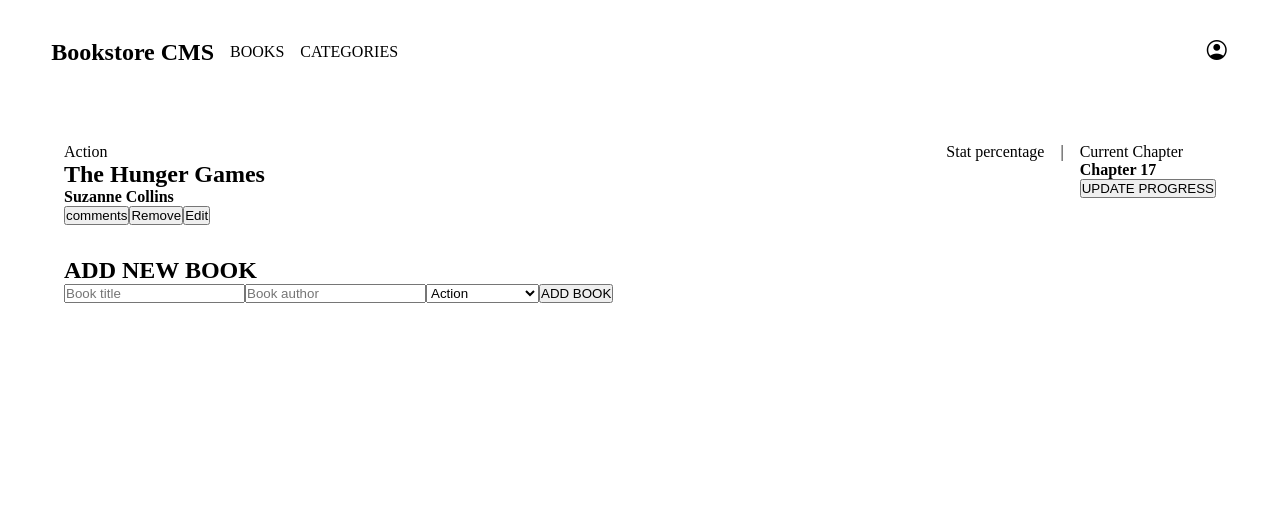
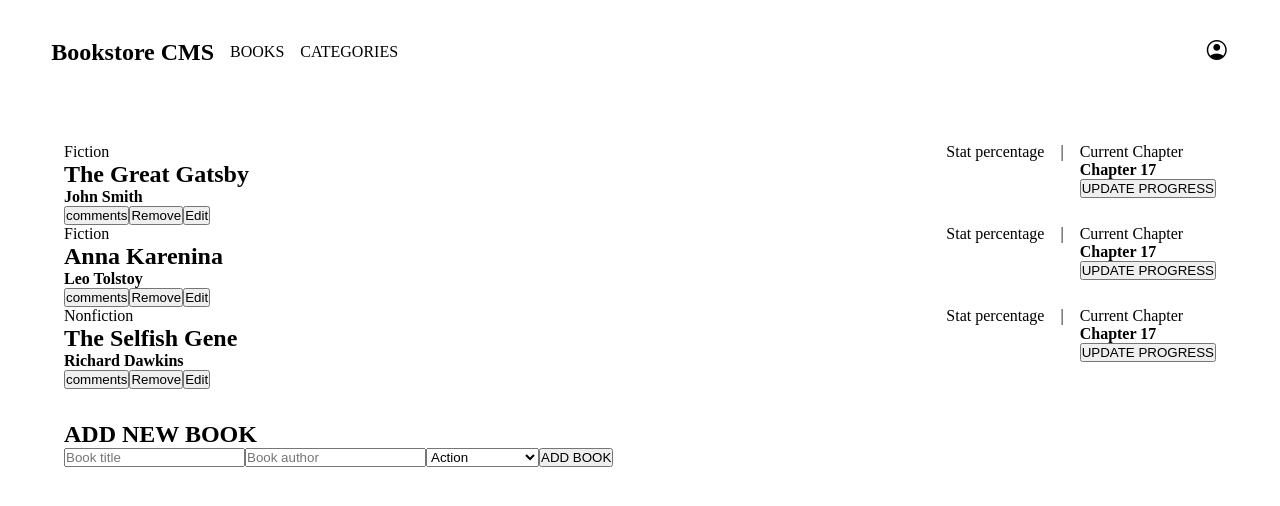
Before and after one commit to UbdaNam/bookstore, a React (Create React App) app: page / in a window 1280 px wide. Shown: the top 506 px of the page. Built offline with nearby package versions, Linux system fonts and the light colour scheme.

Commit message:
Connect react with redux

```diff
--- a/package.json
+++ b/package.json
@@ -7,6 +7,7 @@
     "@testing-library/jest-dom": "^5.16.5",
     "@testing-library/react": "^13.4.0",
     "@testing-library/user-event": "^13.5.0",
+    "prop-types": "^15.8.1",
     "react": "^18.2.0",
     "react-dom": "^18.2.0",
     "react-redux": "^8.0.5",
--- a/src/components/AddBook.js
+++ b/src/components/AddBook.js
@@ -1,19 +1,48 @@
-import React from 'react';
+import React, { useState } from 'react';
+import { useDispatch } from 'react-redux';
 import style from '../styles/AddBook.module.css';
+import { addBook } from '../redux/books/booksSlice';
 
 export default function AddBook() {
+  const dispatch = useDispatch();
+  const [title, setTitle] = useState('');
+  const [author, setAuthor] = useState('');
+  const [category, setCategory] = useState('action');
+
+  const handleSubmit = (e) => {
+    e.preventDefault();
+    if (title && author) {
+      dispatch(addBook({ title, author, category }));
+    }
+  };
   return (
     <div className={style['form-container']}>
       <h2>ADD NEW BOOK</h2>
       <form className={style['add-form']}>
-        <input type="text" placeholder="Book title" />
-        <input type="text" placeholder="Book author" />
-        <select name="category">
+        <input
+          type="text"
+          onChange={(e) => setTitle(e.target.value)}
+          placeholder="Book title"
+          required
+        />
+        <input
+          type="text"
+          onChange={(e) => setAuthor(e.target.value)}
+          placeholder="Book author"
+          required
+        />
+        <select
+          name="category"
+          value={category}
+          onChange={(e) => setCategory(e.target.value)}
+        >
           <option value="action">Action</option>
           <option value="science-fiction">Science Fiction</option>
           <option value="economy">Economy</option>
         </select>
-        <button type="submit">ADD BOOK</button>
+        <button type="submit" onClick={handleSubmit}>
+          ADD BOOK
+        </button>
       </form>
     </div>
   );
--- a/src/components/Book.js
+++ b/src/components/Book.js
@@ -1,16 +1,24 @@
 import React from 'react';
+import { useDispatch } from 'react-redux';
+import PropTypes from 'prop-types';
 import style from '../styles/Book.module.css';
+import { removeBook } from '../redux/books/booksSlice';
 
-export default function Book() {
+export default function Book({
+  itemId, title, author, category,
+}) {
+  const dispatch = useDispatch();
   return (
     <div className={style.card}>
       <div className="card-info">
-        <span>Action</span>
-        <h2>The Hunger Games</h2>
-        <h4>Suzanne Collins</h4>
+        <span>{category}</span>
+        <h2>{title}</h2>
+        <h4>{author}</h4>
         <div className="btn-container">
           <button type="button">comments</button>
-          <button type="button">Remove</button>
+          <button type="button" onClick={() => dispatch(removeBook(itemId))}>
+            Remove
+          </button>
           <button type="button">Edit</button>
         </div>
       </div>
@@ -26,3 +34,10 @@
     </div>
   );
 }
+
+Book.propTypes = {
+  itemId: PropTypes.string.isRequired,
+  title: PropTypes.string.isRequired,
+  author: PropTypes.string.isRequired,
+  category: PropTypes.string.isRequired,
+};
--- a/src/components/BookList.js
+++ b/src/components/BookList.js
@@ -1,10 +1,22 @@
 import React from 'react';
+import { useSelector } from 'react-redux';
 import Book from './Book';
 
 export default function BookList() {
+  const { books } = useSelector((state) => state.books);
   return (
     <div className="list-container">
-      <Book />
+      {books.map(({
+        itemId, title, author, category,
+      }) => (
+        <Book
+          key={itemId}
+          itemId={itemId}
+          title={title}
+          author={author}
+          category={category}
+        />
+      ))}
     </div>
   );
 }
--- a/src/redux/books/booksSlice.js
+++ b/src/redux/books/booksSlice.js
@@ -1,7 +1,26 @@
 import { createSlice } from '@reduxjs/toolkit';
 
 const initialState = {
-  books: [],
+  books: [
+    {
+      itemId: 'item1',
+      title: 'The Great Gatsby',
+      author: 'John Smith',
+      category: 'Fiction',
+    },
+    {
+      itemId: 'item2',
+      title: 'Anna Karenina',
+      author: 'Leo Tolstoy',
+      category: 'Fiction',
+    },
+    {
+      itemId: 'item3',
+      title: 'The Selfish Gene',
+      author: 'Richard Dawkins',
+      category: 'Nonfiction',
+    },
+  ],
 };
 const booksSlice = createSlice({
   name: 'books',
@@ -11,15 +30,17 @@
       const newBook = {
         title: payload.title,
         author: payload.author,
-        id: books.length,
+        category: payload.category,
+        itemId: `item${books.length + 1}`,
       };
       books.push(newBook);
     },
     removeBook: (state, { payload }) => {
       const bookId = payload;
-      state.books = state.books.filter((book) => book.id !== bookId);
+      state.books = state.books.filter((book) => book.itemId !== bookId);
     },
   },
 });
 
 export default booksSlice.reducer;
+export const { removeBook, addBook } = booksSlice.actions;
```
Also changed, not shown: 1 other file (tests, documents, lock files or other folders).
